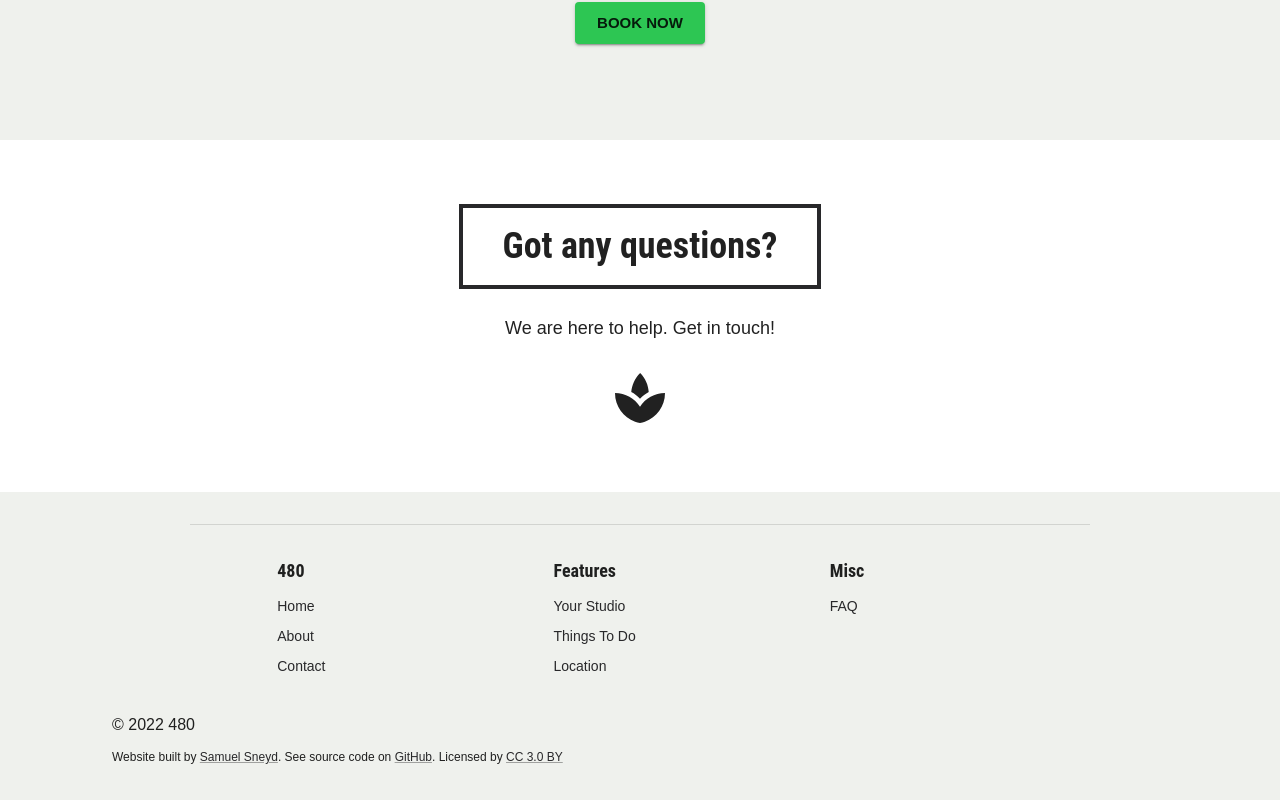
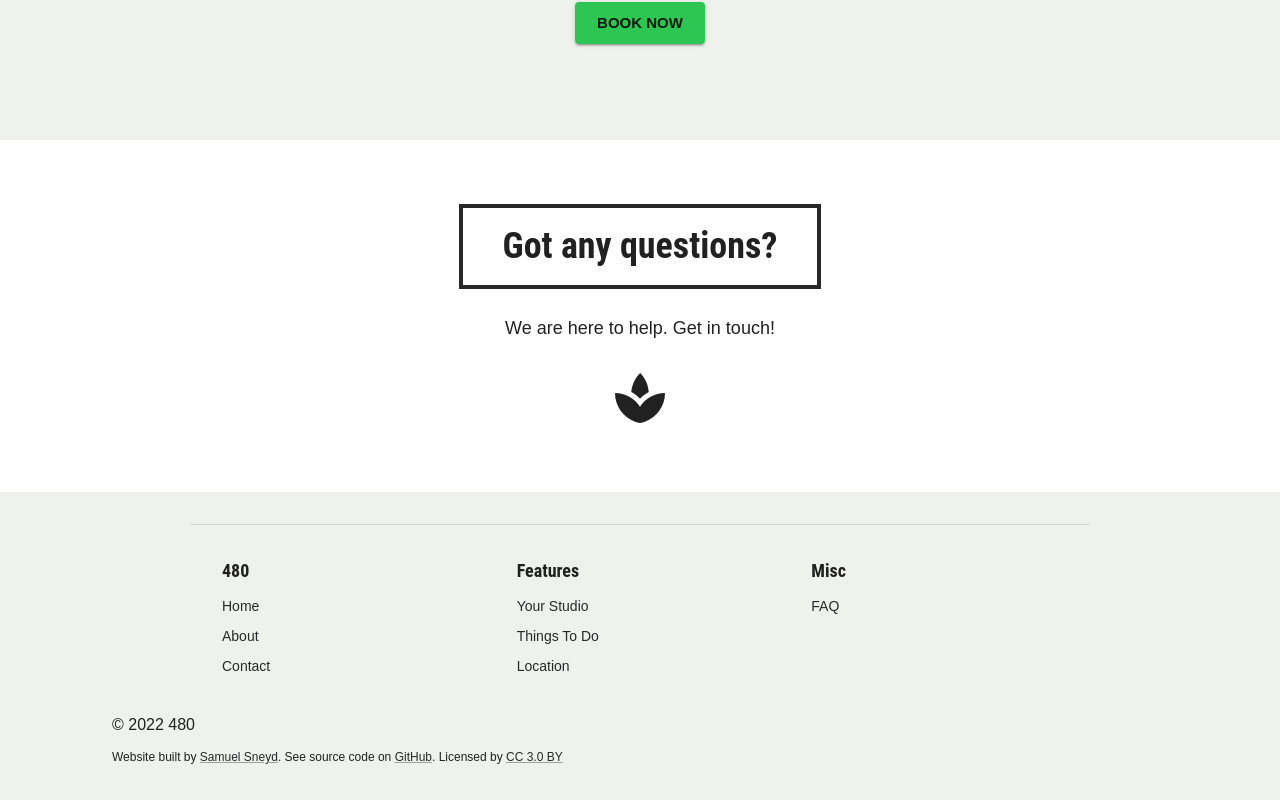
Before and after one commit to samuelsneyd/480, a React (Vite) app: page / in a window 1280 px wide. Shown: the part 2519-3319 px from the top of the page. Built offline with nearby package versions, Linux system fonts and the light colour scheme.

Commit message:
Improve mobile footer view

```diff
--- a/src/components/AppFooter/AppFooterLinks.tsx
+++ b/src/components/AppFooter/AppFooterLinks.tsx
@@ -21,13 +21,13 @@ const AppFooterLinks = ({ footers }: AppFooterLinksProps) => {
     <Grid
       container
       spacing={4}
-      justifyContent={'space-evenly'}
+      justifyContent={'space-between'}
     >
       {footers.map((footer) => (
         <Grid
           item
           xs={6}
-          sm={3}
+          sm={4}
           key={footer.title}
         >
           <Button
```
